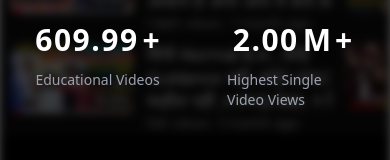
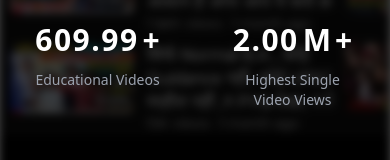
Before and after one commit to TanweerWeToo/wetoomedia, a React (Vite) app: page / in a window 390 px wide. Shown: the part 5804-5964 px from the top of the page. Built offline with nearby package versions, Linux system fonts and the light colour scheme.

Commit message:
Update ContactForm to use a secure URL for form submission and improve success message wording; adjust layout in Youtube component for better text alignment.

```diff
--- a/src/pages/Landing/Contact.jsx
+++ b/src/pages/Landing/Contact.jsx
@@ -44,7 +44,7 @@ const ContactForm = () => {
       };
 
       const response = await toast.promise(
-        axios.post("http://wetoomedia.rf.gd/submit.php", formData, {
+        axios.post("https://powderblue-ibis-363059.hostingersite.com/submit.php", formData, {
           headers: {
             'Content-Type': 'application/json',
           },
@@ -52,7 +52,7 @@ const ContactForm = () => {
         }),
         {
           pending: 'Sending message...',
-          success: 'Message sent successfully! 👌',
+          success: 'Form submitted successfully! 👌',
           error: {
             render({data}) {
               // When the promise reject, data will contain the error
--- a/src/pages/Landing/Youtube.jsx
+++ b/src/pages/Landing/Youtube.jsx
@@ -27,7 +27,7 @@ const StatItem = memo(({ data, displayUnit, title }) => (
         +
       </span>
     </div>
-    <div className="mt-3 xs:text-sm text-xs font-medium text-gray-400 sm:text-xl">
+    <div className="mt-3 xs:text-sm text-xs font-medium text-center sm:text-start text-gray-400 sm:text-xl">
       {title}
     </div>
   </div>
```
